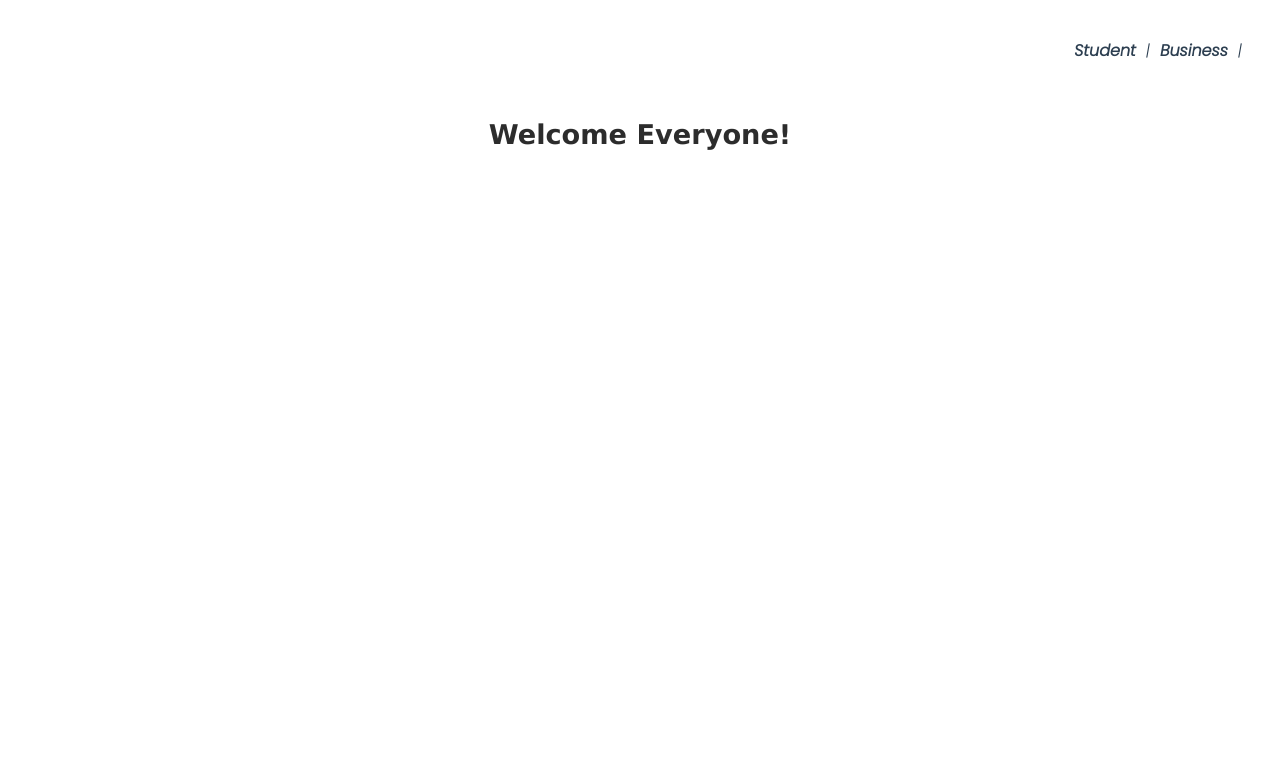
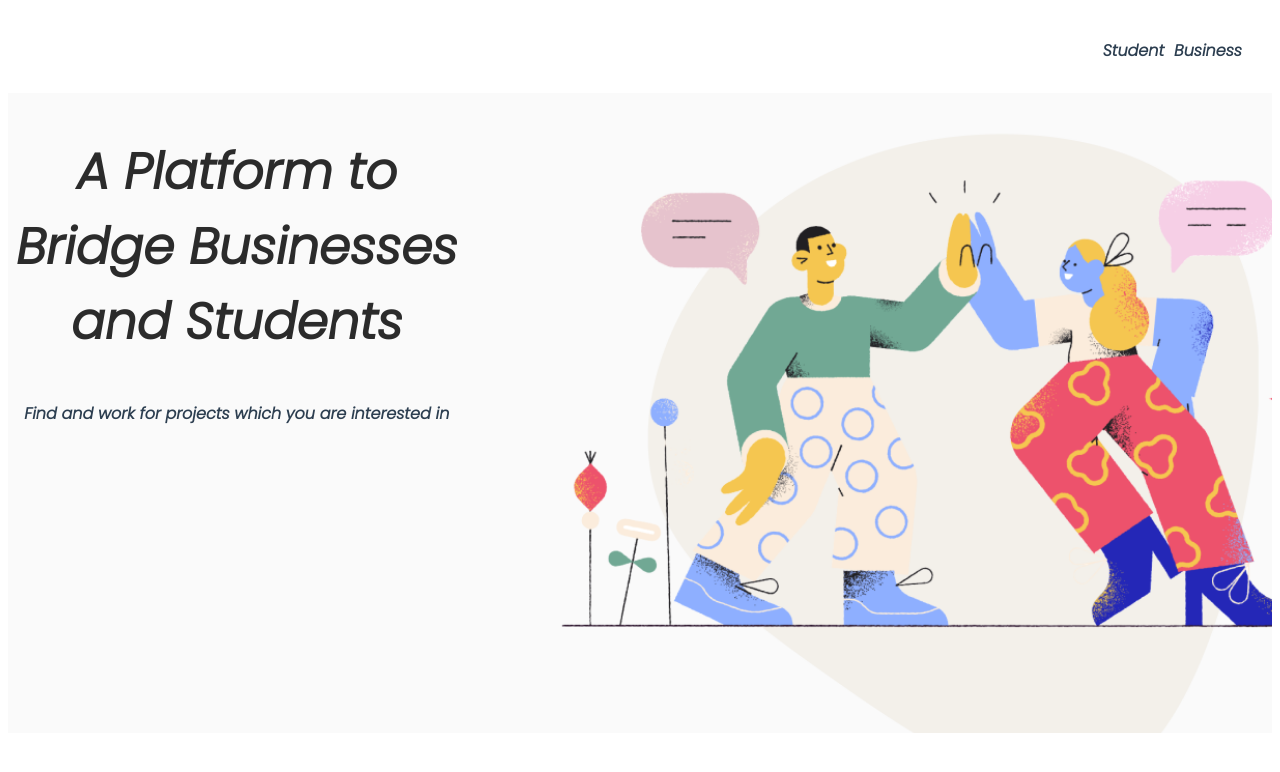
Before and after one commit to ARPspoofing/BT3103-Project, a Vue app: page / in a window 1280 px wide. Shown: the top 772 px of the page. Built offline with nearby package versions, Linux system fonts and the light colour scheme.

Commit message:
welcome page done

```diff
--- a/src/App.vue
+++ b/src/App.vue
@@ -1,8 +1,8 @@
 <template>
   <div class="home">
       <div id="nav" v-if="navigation">
-       <router-link :to="{name:'StudentHome'}">Student</router-link> |
-        <router-link :to="{name:'BusinessHome'}">Business</router-link> |
+       <router-link :to="{name:'StudentHome'}">Student</router-link>
+        <router-link :to="{name:'BusinessHome'}">Business</router-link>
       </div>
       <router-view/>
   </div>
--- a/src/views/Home.vue
+++ b/src/views/Home.vue
@@ -1,6 +1,10 @@
 <template>
-
-    <h1>Welcome Everyone!</h1>
+    <div class="welcome-wrap">
+      <div class="message">
+        <h1>A Platform to <br> Bridge Businesses <br> and Students</h1>
+        <h4>Find and work for projects which you are interested in</h4>
+      </div>
+    </div>
 
 </template>
 
@@ -15,8 +19,20 @@ export default {
 
 
 <style scoped>
-.home {
-  height: 100vh;
-}
+.welcome-wrap {
+        display:flex;
+        height:100%;
+        width:100%;
+        background: url("../assets/welcome.png") no-repeat center center fixed;
+        -webkit-background-size: cover;
+        -moz-background-size: cover;
+        -o-background-size: cover;
+        background-size: cover;
+    }
+
+    h1 {
+      font-family: 'Poppins', sans-serif;
+      font-size: 50px;
+    }
 
 </style>
```
Also changed, not shown: src/assets/welcome.png (added), src/assets/welcone.png (deleted).
